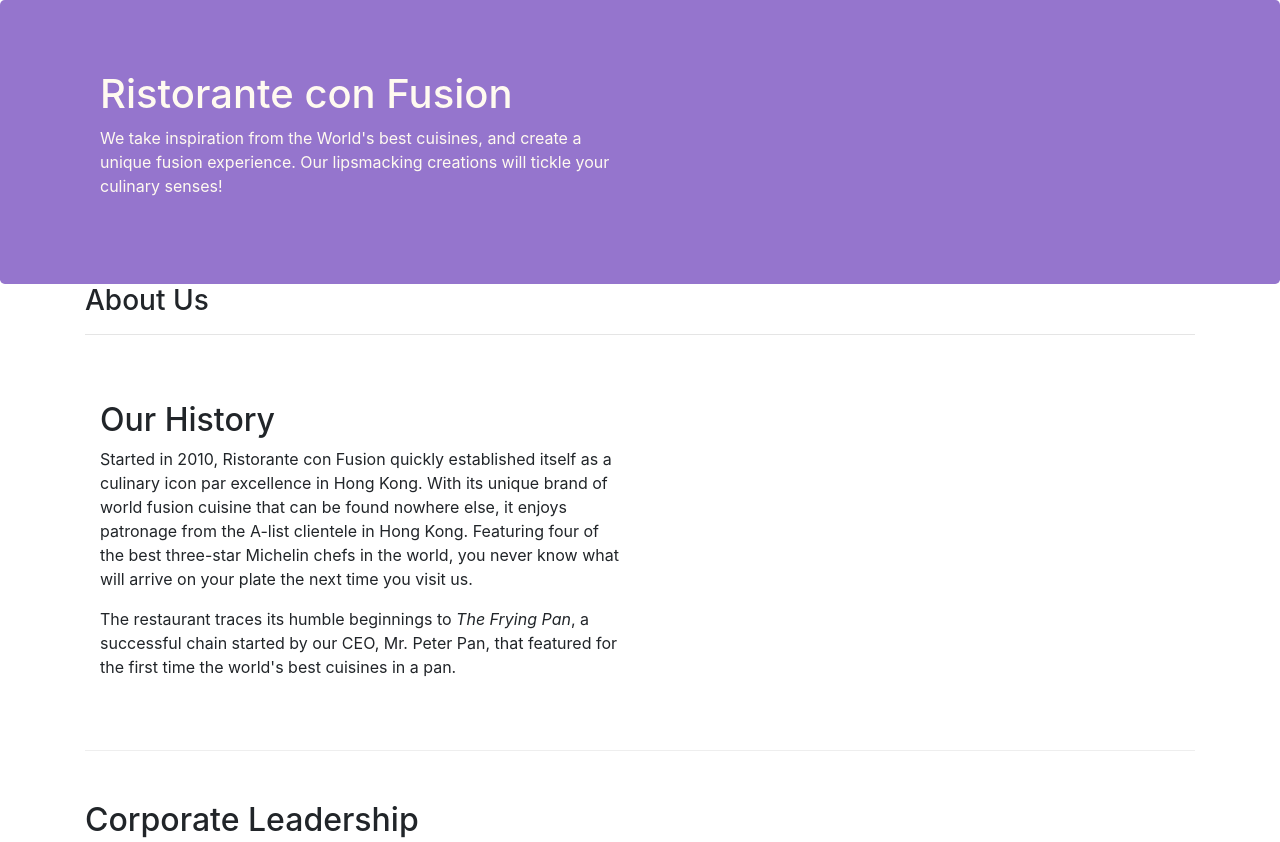
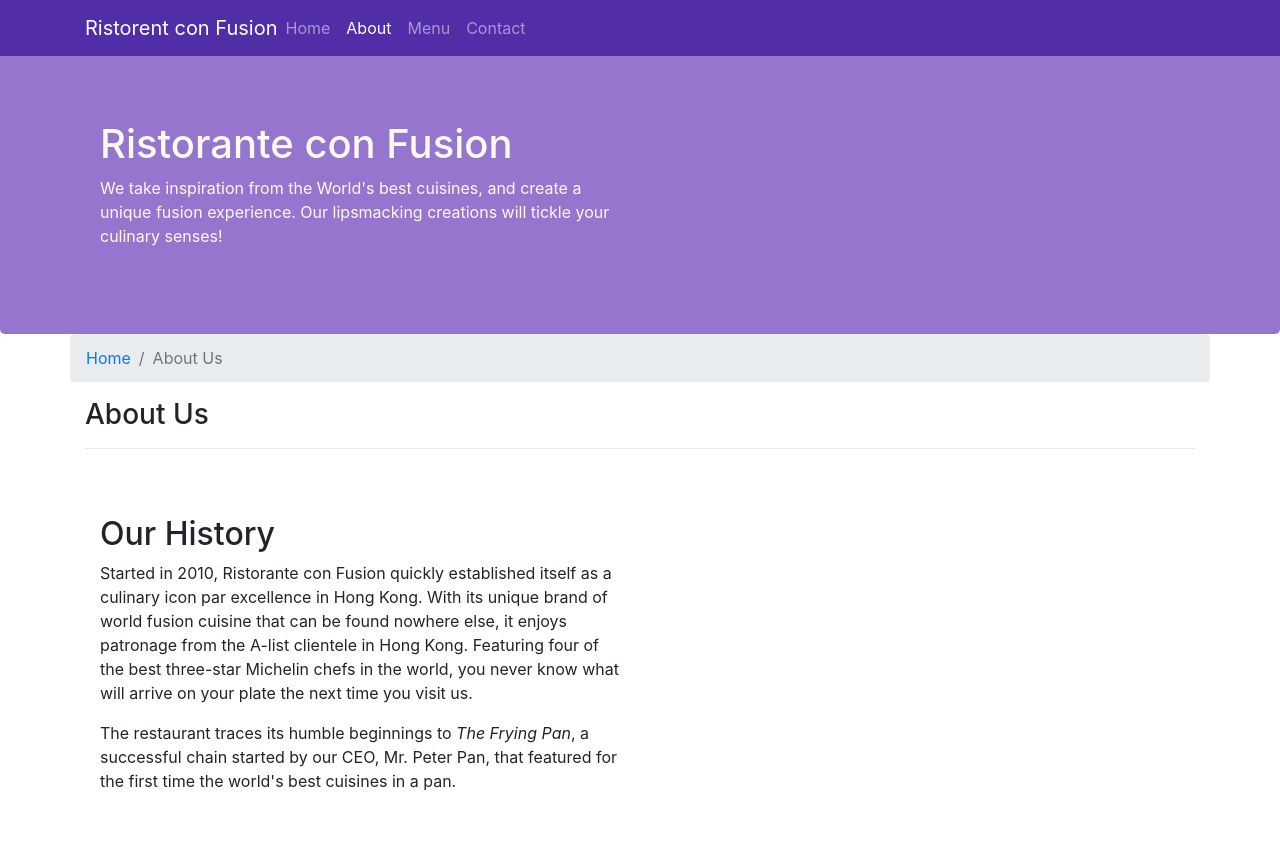
Before and after one commit to lovleshsingh/Coursera_full_stack_web_dev, a website: page aboutus.html in a window 1280 px wide. Shown: the top 842 px of the page. Drawn offline with nearby package versions, Linux system fonts and the light colour scheme.

Commit message:
Navbar and breadcrumbs

```diff
--- a/aboutus.html
+++ b/aboutus.html
@@ -2,6 +2,11 @@
 <html lang="en">
 
 <head>
+    <!-- Required meta tags always come first -->
+    <meta charset="utf-8">
+    <meta name="viewport" content="width=device-width, initial-scale=1, shrink-to-fit=no">
+    <meta http-equiv="x-ua-compatible" content="ie=edge">
+
     <link rel="stylesheet" href="node_modules/bootstrap/dist/css/bootstrap.min.css">
     <link rel="stylesheet" href="css/styles.css">
     <title>Ristorante Con Fusion: About Us</title>
@@ -9,6 +14,23 @@
 </head>
 
 <body>
+
+    <nav class="navbar navbar-dark navbar-expand-sm fixed-top">
+        <div class="container">
+            <button class="navbar-toggler" type="button" data-toggle="collapse" data-target="#Navbar">
+                <span class="navbar-toggler-icon"></span>
+            </button>
+            <a class="navbar-brand mr-auto" href="index.html">Ristorent con Fusion</a>
+            <div class="collapse navbar-collapse" id="Navbar">
+                <ul class="navbar-nav mr-auto">
+                    <li class="nav-item"><a class="nav-link" href="index.html">Home</a></li>
+                    <li class="nav-item active"><a class="nav-link" href="#">About</a></li>
+                    <li class="nav-item"><a class="nav-link" href="#">Menu</a></li>
+                    <li class="nav-item"><a class="nav-link" href="#">Contact</a></li>
+                </ul>
+            </div>
+        </div>
+    </nav>
 
     <header class="jumbotron">
         <div class="container">
@@ -25,6 +47,10 @@
 
     <div class="container">
         <div class="row">
+            <ol class="col-12 breadcrumb">
+                <li class="breadcrumb-item"><a href="index.html">Home</a></li>
+                <li class="breadcrumb-item active">About Us</li>
+            </ol>
             <div class="col-12">
                <h3>About Us</h3>
                <hr>
@@ -64,7 +90,7 @@
                 <div class="col-4 offset-1 col-sm-2">
                     <h5>Links</h5>
                     <ul class="list-unstyled">
-                        <li><a href="#">Home</a></li>
+                        <li><a href="index.html">Home</a></li>
                         <li><a href="#">About</a></li>
                         <li><a href="#">Menu</a></li>
                         <li><a href="#">Contact</a></li>
--- a/css/styles.css
+++ b/css/styles.css
@@ -28,3 +28,12 @@
     margin: 0px;
     color: #0f0f0f;
 }
+
+body {
+    padding-top: 50px;
+    z-index: 0;
+}
+
+.navbar-dark {
+    background-color: #512DA8;
+}
```
Also changed, not shown: index.html (+17 -1 lines).
